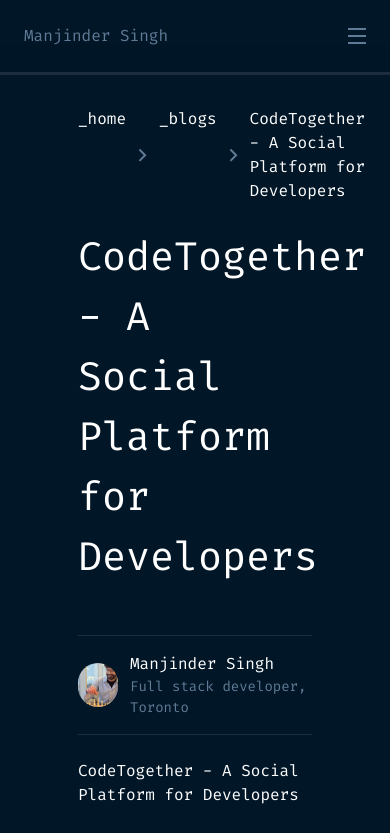
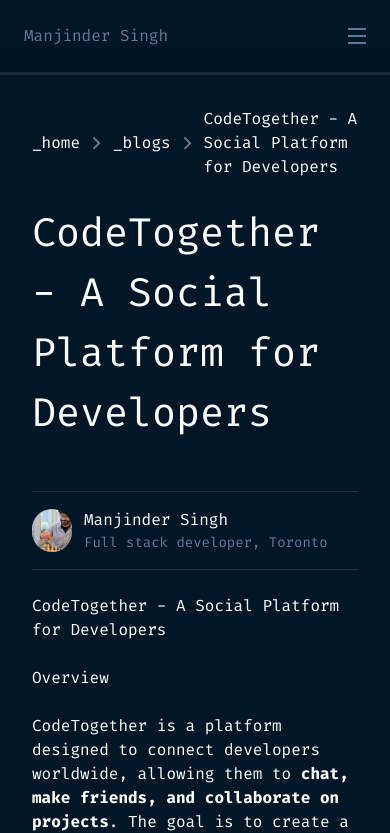
Before and after one commit to Manjinder-Singh-Bangar/Portfolio, a React (Vite) app in the folder Frontend/: page /blogs/3 in a window 390 px wide. Shown: the top 833 px of the page. Built offline with nearby package versions, Linux system fonts and the light colour scheme.

Commit message:
detailed blog page responsive

```diff
--- a/Frontend/src/Components/CurrentBlog.jsx
+++ b/Frontend/src/Components/CurrentBlog.jsx
@@ -53,14 +53,14 @@ const CurrentBlog = ({
   }, [])
 
   return (
-    <section className='w-[60%]'>
+    <section className='lg:w-[60%] xs:w-full'>
         <div className='flex w-full text-white flex-col gap-6'>
-            <div className='text-[white] flex gap-3'>
-                <Link to={"/"}>_home</Link>
-                <img src={outLineArrowSvgSrc} alt="" />
-                <Link to={"/blogs"}>_blogs</Link>
-                <img src={outLineArrowSvgSrc} alt="" />
-                <Link to={""}>{currentBlogHeading}</Link>
+            <div className='text-[white] items-center flex gap-3'>
+                <Link className='h-fit' to={"/"}>_home</Link>
+                <img className='h-fit' src={outLineArrowSvgSrc} alt="" />
+                <Link className='h-fit' to={"/blogs"}>_blogs</Link>
+                <img className='h-fit' src={outLineArrowSvgSrc} alt="" />
+                <Link className='h-fit' to={""}>{currentBlogHeading}</Link>
             </div>
 
             <div>
--- a/Frontend/src/pages/DetailedBlog.jsx
+++ b/Frontend/src/pages/DetailedBlog.jsx
@@ -40,7 +40,7 @@ const DetailedBlog = () => {
     }
 
     return (
-        <section className='w-full flex justify-center py-8 min-h-h-[calc(100vh-104.2px)] max-h-fit'>
+        <section className='w-full flex xs:justify-normal lg:justify-center xs:p-8 lg:px-0 lg:py-8 min-h-h-[calc(100vh-104.2px)] max-h-fit'>
             <CurrentBlog
                 currentBlogHeading={currentBlog.headingOfBlog}
                 currentBlogAuthor={currentBlog.author}
```
